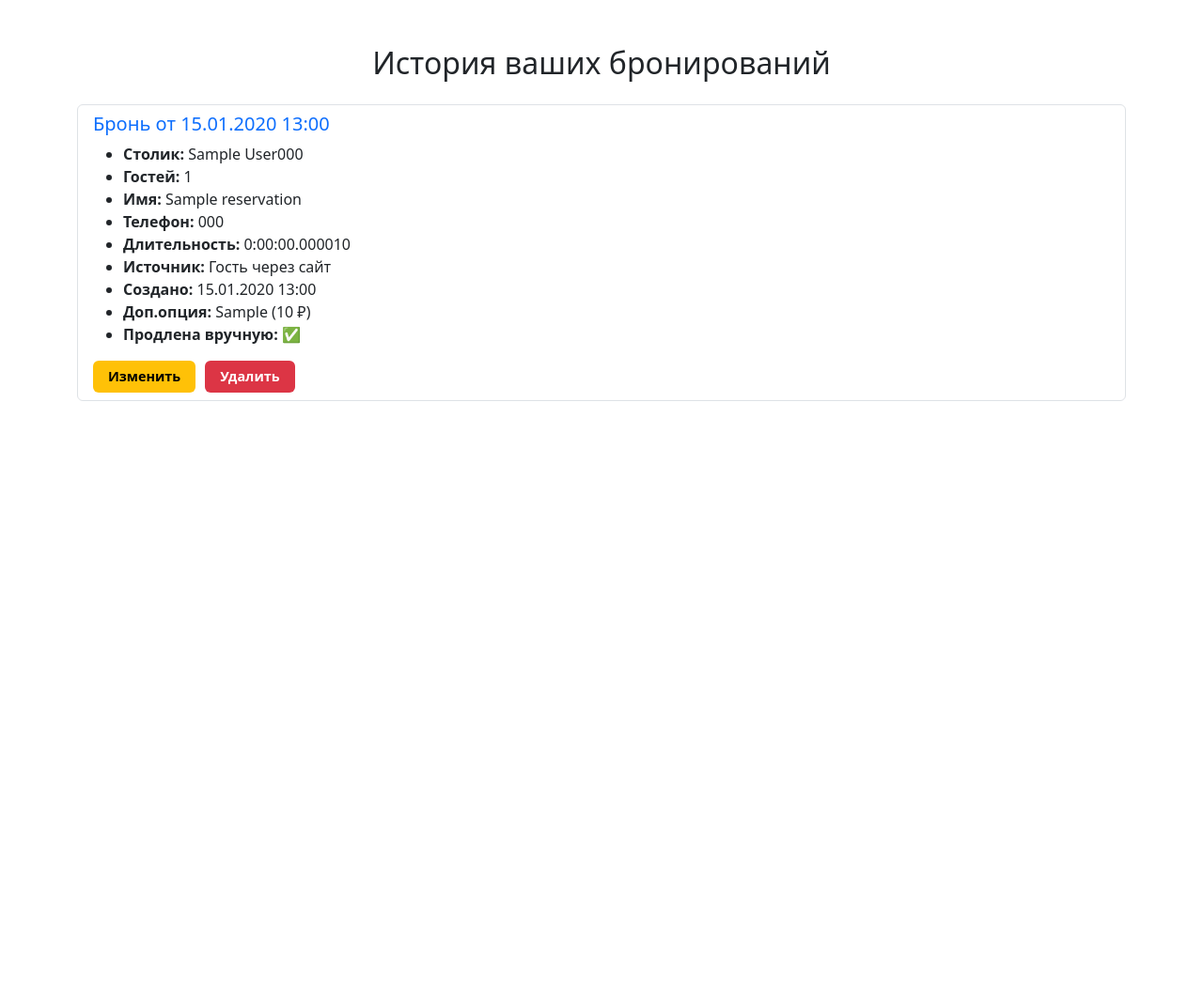
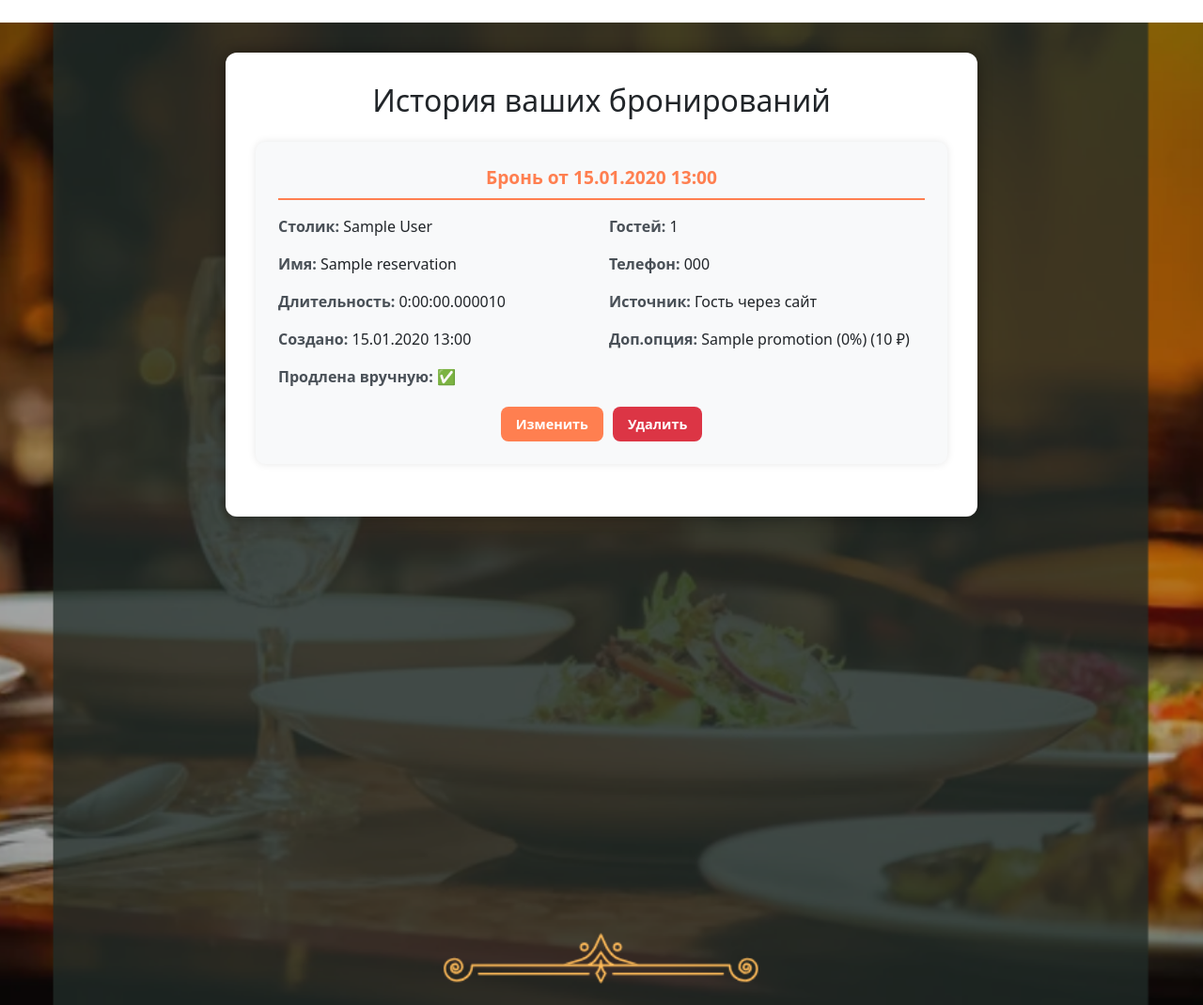
Before and after one commit to kkatka1/restaurant_booking, a Django app: page /history/ in a window 1280 px wide. Shown: the part 69-1139 px from the top of the page at 94% size. Run offline with Django 5.2, Linux system fonts and the light colour scheme; a user stored in the database is signed in; tables that the repository leaves empty hold one stand-in row (values such as "Sample post"); some libraries are stand-ins or nearby versions.

Commit message:
commit "add some changes in views.py, added user_cases.py,  changed promotions"

```diff
--- a/booking/templates/booking/history.html
+++ b/booking/templates/booking/history.html
@@ -1,87 +1,187 @@
 {% extends 'booking/base.html' %}
+{% load static %}
+
 {% block title %}История бронирований{% endblock %}
 
 {% block main_container %}
 <style>
+  html, body {
+    margin: 0;
+    padding: 0;
+    overflow-x: hidden;
+  }
+
+  .history-fullscreen {
+    min-height: 100vh;
+    width: 100vw;
+    background: url('{% static "images/rest.empty.png" %}') no-repeat center center/cover;
+    display: flex;
+    flex-direction: column;
+    align-items: center;
+    padding: 2rem;
+    box-sizing: border-box;
+  }
+
+  .history-container {
+    background-color: white;
+    padding: 2rem;
+    border-radius: 12px;
+    box-shadow: 0 0 15px rgba(0,0,0,0.4);
+    width: 100%;
+    max-width: 800px;
+    box-sizing: border-box;
+    overflow-y: auto;
+    max-height: calc(100vh - 4rem);
+  }
+
+  .reservation-block {
+    background-color: #f8f9fa;
+    padding: 1.5rem;
+    border-radius: 10px;
+    margin-bottom: 1.5rem;
+    box-shadow: 0 0 8px rgba(0,0,0,0.1);
+  }
+
+  .reservation-title {
+    text-align: center;
+    font-size: 1.2rem;
+    font-weight: 700;
+    color: #ff7f50;
+    margin-bottom: 1rem;
+    border-bottom: 2px solid #ff7f50;
+    padding-bottom: 0.5rem;
+  }
+
+  .reservation-info {
+    display: flex;
+    flex-wrap: wrap;
+    gap: 1rem;
+    font-size: 1rem;
+  }
+
+  .reservation-info-item {
+    flex: 1 1 45%;
+  }
+
+  .reservation-info-item strong {
+    color: #495057;
+  }
+
   .reservation-actions {
-    margin-top: 1rem;
+    margin-top: 1.2rem;
     display: flex;
     gap: 10px;
+    justify-content: center;
     flex-wrap: wrap;
   }
 
-  .btn-edit {
-    background-color: #ffc107;
-    color: black;
+  .btn-orange {
+    background-color: #ff7f50;
+    color: white;
+    padding: 0.5rem 1rem;
+    font-size: 0.9rem;
     font-weight: 600;
-    padding: 0.4rem 1rem;
-    border-radius: 6px;
-    font-size: 0.9rem;
+    border-radius: 8px;
+    border: none;
     text-decoration: none;
-    border: none;
+    transition: all 0.3s ease;
+    text-align: center;
   }
 
-  .btn-edit:hover {
-    background-color: #e0a800;
-    color: white;
+  .btn-orange:hover {
+    background-color: #e96f40;
+    transform: translateY(-1px);
+    box-shadow: 0 4px 8px rgba(0,0,0,0.1);
   }
 
-  .btn-delete {
+  .btn-red {
     background-color: #dc3545;
     color: white;
+    padding: 0.5rem 1rem;
+    font-size: 0.9rem;
     font-weight: 600;
-    padding: 0.4rem 1rem;
-    border-radius: 6px;
-    font-size: 0.9rem;
+    border-radius: 8px;
     border: none;
+    transition: all 0.3s ease;
   }
 
-  .btn-delete:hover {
-    background-color: #bd2130;
+  .btn-red:hover {
+    background-color: #bb2d3b;
+    transform: translateY(-1px);
+  }
+
+  .empty-message {
+    text-align: center;
+    font-size: 1.2rem;
+    color: #6c757d;
+    margin-top: 2rem;
   }
 </style>
 
-<div class="container my-5">
-  <h2 class="text-center mb-4">История ваших бронирований</h2>
+<div class="history-fullscreen">
+  <div class="history-container">
+    <h2 class="text-center mb-4">История ваших бронирований</h2>
 
-  {% if reservations %}
-    <div class="list-group">
+    {% if reservations %}
       {% for reservation in reservations %}
-        <div class="list-group-item">
-          <h5 class="mb-2 text-primary">
+        <div class="reservation-block">
+          <div class="reservation-title">
             Бронь от {{ reservation.time_start|date:"d.m.Y H:i" }}
-          </h5>
-          <ul class="mb-0">
-            <li><strong>Столик:</strong>
-              {{ reservation.table.display_name|default:"№ " }}{{ reservation.table.number }}
-            </li>
-            <li><strong>Гостей:</strong> {{ reservation.guests_count }}</li>
-            <li><strong>Имя:</strong> {{ reservation.guest_name }}</li>
-            <li><strong>Телефон:</strong> {{ reservation.guest_phone|default:"Не указан" }}</li>
-            <li><strong>Длительность:</strong> {{ reservation.duration }}</li>
-            <li><strong>Источник:</strong> {{ reservation.get_source_display }}</li>
-            <li><strong>Создано:</strong> {{ reservation.created_at|date:"d.m.Y H:i" }}</li>
+          </div>
+
+          <div class="reservation-info">
+            <div class="reservation-info-item">
+              <strong>Столик:</strong>
+              {{ reservation.table.display_name|default:"№" }}
+            </div>
+            <div class="reservation-info-item">
+              <strong>Гостей:</strong> {{ reservation.guests_count }}
+            </div>
+
+            <div class="reservation-info-item">
+              <strong>Имя:</strong> {{ reservation.guest_name }}
+            </div>
+            <div class="reservation-info-item">
+              <strong>Телефон:</strong> {{ reservation.guest_phone|default:"Не указан" }}
+            </div>
+
+            <div class="reservation-info-item">
+              <strong>Длительность:</strong> {{ reservation.duration }}
+            </div>
+            <div class="reservation-info-item">
+              <strong>Источник:</strong> {{ reservation.get_source_display }}
+            </div>
+
+            <div class="reservation-info-item">
+              <strong>Создано:</strong> {{ reservation.created_at|date:"d.m.Y H:i" }}
+            </div>
+
             {% if reservation.upsell_amount %}
-              <li><strong>Доп.опция:</strong> {{ reservation.upsell_option }} ({{ reservation.upsell_amount }} ₽)</li>
+              <div class="reservation-info-item">
+                <strong>Доп.опция:</strong> {{ reservation.upsell_option }} ({{ reservation.upsell_amount }} ₽)
+              </div>
             {% endif %}
+
             {% if reservation.extended_by_admin %}
-              <li><strong>Продлена вручную:</strong> ✅</li>
+              <div class="reservation-info-item">
+                <strong>Продлена вручную:</strong> ✅
+              </div>
             {% endif %}
-          </ul>
+          </div>
 
           <div class="reservation-actions">
-            <a href="{% url 'booking:update_reservation' reservation.pk %}" class="btn btn-edit">Изменить</a>
+            <a href="{% url 'booking:update_reservation' reservation.pk %}" class="btn-orange">Изменить</a>
 
-            <form action="{% url 'booking:delete_reservation' reservation.pk %}" method="post" onsubmit="return confirm('Вы уверены, что хотите удалить эту бронь?');" style="display:inline;">
+            <form action="{% url 'booking:delete_reservation' reservation.pk %}" method="post" onsubmit="return confirm('Вы уверены, что хотите удалить эту бронь?');">
               {% csrf_token %}
-              <button type="submit" class="btn btn-delete">Удалить</button>
+              <button type="submit" class="btn-red">Удалить</button>
             </form>
           </div>
         </div>
       {% endfor %}
-    </div>
-  {% else %}
-    <p class="text-center text-muted">У вас пока нет бронирований.</p>
-  {% endif %}
+    {% else %}
+      <p class="empty-message">У вас пока нет бронирований.</p>
+    {% endif %}
+  </div>
 </div>
 {% endblock %}
--- a/booking/views.py
+++ b/booking/views.py
@@ -1,11 +1,8 @@
-from datetime import timedelta
-
 from django.contrib import messages
 from django.contrib.auth.mixins import LoginRequiredMixin
 from django.shortcuts import redirect
 from django.urls import reverse, reverse_lazy
 from django.utils import timezone
-from django.utils.timezone import is_aware, localtime, make_aware
 from django.views.generic import (CreateView, DeleteView, ListView,
                                   TemplateView, UpdateView)
 from django.views.generic.edit import FormView
@@ -14,6 +11,8 @@ from config import settings
 
 from .forms import FeedbackForm, ReservationForm
 from .models import Reservation, Table
+from .use_cases import (calculate_table_availability,
+                        validate_reservation_conflict)
 
 
 class BookingListView(LoginRequiredMixin, ListView):
@@ -36,49 +35,8 @@ class BookingListView(LoginRequiredMixin, ListView):
 
     def get_queryset(self):
         selected = self.request.GET.get("booking_time")
-        result = []
-
-        if selected:
-            try:
-                selected_time = timezone.datetime.fromisoformat(selected)
-                selected_time = timezone.make_aware(selected_time)
-
-                if selected_time < timezone.now():
-                    return result  # Не показываем столики, если выбрано прошедшее время
-
-            except ValueError:
-                return result  # если некорректная дата
-
-            for table in Table.objects.all():
-                # Проверка есть ли бронь, перекрывающая выбранное время
-                overlapping = table.reservations.filter(
-                    time_start__lte=selected_time,
-                    time_start__gte=selected_time - timedelta(hours=3),
-                ).exists()
-
-                if overlapping:
-                    color = "red"
-                    warning = None
-                else:
-                    warning = None
-                    for reservation in table.reservations.all():
-                        if not is_aware(reservation.time_start):
-                            reservation_start = make_aware(reservation.time_start)
-                        else:
-                            reservation_start = reservation.time_start
-
-                        delta = reservation_start - selected_time
-                        if timedelta(0) < delta <= timedelta(hours=1.5):
-                            warning = (
-                                f"⚠️ Столик занят с {localtime(reservation_start):%H:%M}. "
-                                f"Если вы планируете задержаться - выберите другой столик или позвоните нам"
-                            )
-                            break
-                    color = "green"
-
-                result.append({"table": table, "color": color, "warning": warning})
-
-        return result
+        tables = Table.objects.all()
+        return calculate_table_availability(tables, selected)
 
     def get_context_data(self, **kwargs):
         ctx = super().get_context_data(**kwargs)
@@ -137,18 +95,14 @@ class ReservationCreateView(LoginRequiredMixin, CreateView):
         form.instance.source = "guest"
         form.instance.table_id = table_id
 
-        # Автоматическое заполнение имени/телефона
+        # Автозаполнение имени/телефона
         form.instance.guest_name = (
             self.request.user.first_name or self.request.user.email
         )
         form.instance.guest_phone = self.request.user.username or "Не указан"
 
-        # Проверка перекрытия
-        if Reservation.objects.filter(
-            table_id=table_id,
-            time_start__lte=booking_time,
-            time_start__gte=booking_time - timedelta(hours=3),
-        ).exists():
+        # Проверка перекрытия через use_case
+        if validate_reservation_conflict(table_id, booking_time, Reservation):
             form.add_error(None, "Этот столик уже забронирован на выбранное время.")
             return self.form_invalid(form)
 
--- a/docker-compose.yml
+++ b/docker-compose.yml
@@ -1,4 +1,3 @@
-version: '3.9'
 
 services:
   db:
@@ -30,9 +29,13 @@ services:
       - "8001:8000"
     env_file:
       - .env.prod
+    environment:
+      DJANGO_ENV: production
+      RUNNING_IN_DOCKER: "1"
     depends_on:
       - db
       - redis
+
 
 volumes:
   postgres_data:
--- a/users/management/commands/create_group.py
+++ b/users/management/commands/create_group.py
@@ -27,7 +27,6 @@ class Command(BaseCommand):
                 "booking.view_promotion",
                 # Просмотр бронирований
                 "booking.view_reservation",
-
             ],
             "marketer": [
                 # Только управление акциями
```
Also changed, not shown: booking/admin.py (+8 -0 lines), booking/models.py (+27 -26 lines), booking/use_cases.py (added, +65 -0 lines), config/settings.py (+12 -1 lines), users/templates/users/user_list.html (+84 -42 lines), users/use_cases.py (added, +25 -0 lines), users/views.py (+8 -17 lines), booking/migrations/0004_alter_reservation_upsell_option.py (added).
